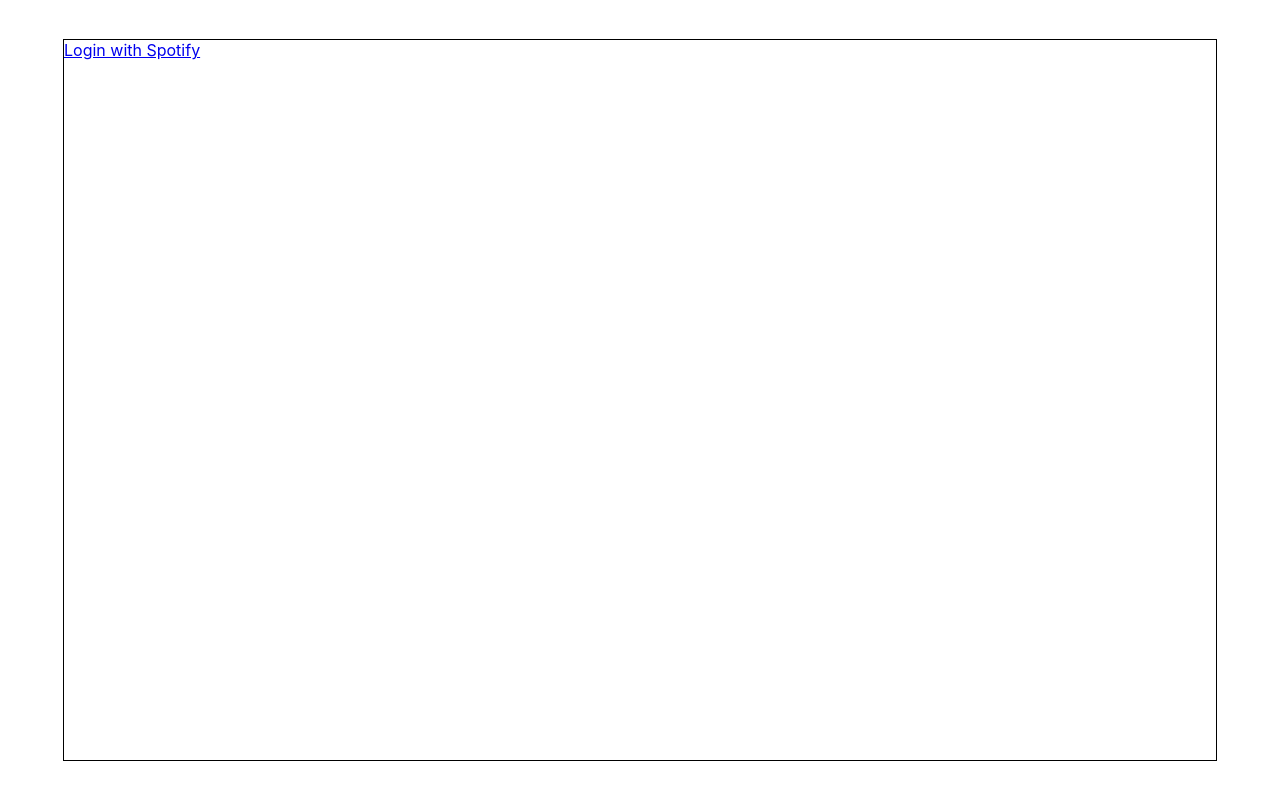
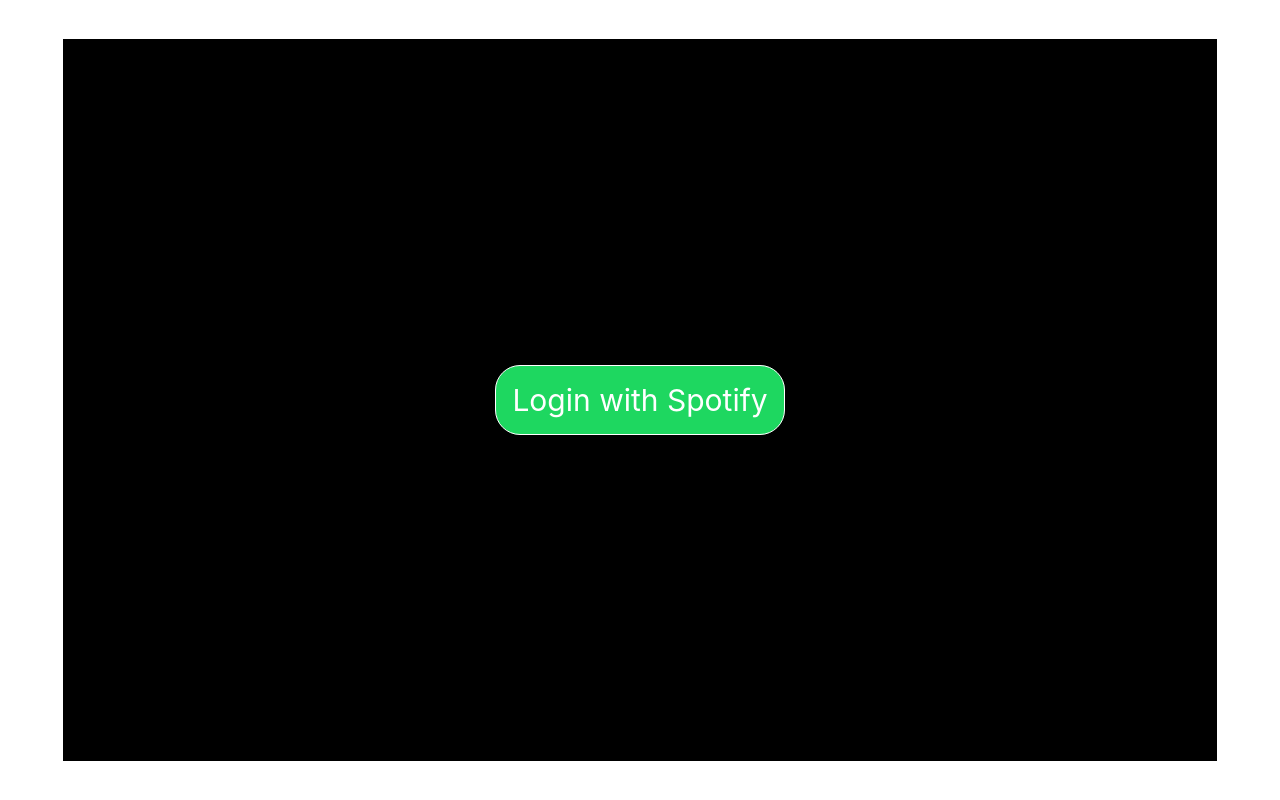
Before and after one commit to HarryPdot/spotify, a React (Create React App) app in the folder Client/: page / in a window 1280 px wide. Built offline with nearby package versions, Linux system fonts and the light colour scheme; what spotify-web-api-node would draw is missing.

Commit message:
style login

```diff
--- a/Client/src/Components/App.css
+++ b/Client/src/Components/App.css
@@ -19,3 +19,28 @@
   display: flex;
   flex-direction: row;
 }
+
+.login-container {
+    width: 100%;
+    height: 100%;
+    display: flex;
+    justify-content: center;
+    align-items: center;
+    background-color: black;
+}
+
+.login-style {
+  text-decoration: none;
+  font-size: 30px;
+  padding: 16px;
+  border-radius: 25px;
+  border: 1px solid white;
+  background-color: rgb(30, 215, 96);
+  color: white;
+  transition: 250ms ease-in-out;
+}
+
+.login-style:hover {
+  transform: translateY(-5px);
+
+}
--- a/Client/src/Components/DashBoard/DashBoard.tsx
+++ b/Client/src/Components/DashBoard/DashBoard.tsx
@@ -16,10 +16,9 @@
     const [searchResults, setSearchResults]: any = useState([])
     const [selectedSong, setSelectedSong] = useState()
     const [playSong, setPlaySong] = useState(false)
-    const [searchWindow, setSearchWindow] = useState(true)
+    const [searchWindow, setSearchWindow] = useState(false)
 
     useEffect(() => setPlaySong(true), [selectedSong])
-    console.log(playSong)
     useEffect(() => {
         if(!accessToken) return
         spotifyApi.setAccessToken(accessToken)
@@ -43,17 +42,16 @@
         })
         return () => cancel = true
     }, [search, accessToken])
+
     return (
         <div className='dashboard-container'>
-            <SideBar></SideBar>
+            <SideBar setSearchWindow={setSearchWindow}></SideBar>
             <div className='wh-100 flex-btwn'>
                 <div className='window'>
                     {searchWindow ? <SearchTab search={search} setSelectedSong={setSelectedSong} searchResults={searchResults} setSearch={setSearch}></SearchTab> : null}
                 </div>
                 <Playback accessToken={accessToken} setPlaySong={setPlaySong} playSong={playSong} searchResults={searchResults} selectedSong={selectedSong}></Playback>
             </div>
-
-
         </div>
     )
 }
--- a/Client/src/Components/Login.tsx
+++ b/Client/src/Components/Login.tsx
@@ -2,8 +2,8 @@
 
 export default function LogIn(props: { code: any }) {
     return (
-        <div>
-            <a href={AUTH_URL}>Login with Spotify</a>
+        <div className="login-container">
+            <a className="login-style" href={AUTH_URL}>Login with Spotify</a>
         </div>
     );
 }
--- a/Client/src/Components/Playback/Playback.tsx
+++ b/Client/src/Components/Playback/Playback.tsx
@@ -1,10 +1,8 @@
 import SpotifyPlayer from 'react-spotify-web-playback'
-import { useEffect } from 'react'
 import './Playback.css'
 
 export default function Playback(props: {accessToken: any, searchResults: any, selectedSong: any, setPlaySong: any, playSong: boolean}) {
     if(!props.accessToken) return null
-    console.log(props.playSong)
     return (
         <div className='spotifyPlayer-container'>
             <SpotifyPlayer
@@ -18,11 +16,12 @@
                 }
             }}
             styles={{
-                bgColor:'#000000',
+                bgColor:'#171717',
                 color: '#FFFFFF',
                 trackNameColor: '#FFFFFF',
                 sliderColor: '#FFFFFF',
-                sliderHandleColor: '#FFFFFF'
+                sliderHandleColor: '#FFFFFF',
+                sliderTrackColor: '#282828',
             }}
             />
         </div>
--- a/Client/src/Components/SideBar/SideBar.tsx
+++ b/Client/src/Components/SideBar/SideBar.tsx
@@ -1,7 +1,7 @@
 import "./SideBar.css"
 import { useState, useEffect } from 'react'
 
-export default function SideBar() {
+export default function SideBar(props: {setSearchWindow: any}) {
 
     return(
         <div className="SideBar-container">
@@ -9,7 +9,7 @@
             <nav className="top-left-home-bar">
                 <ul>
                     <li>Home</li>
-                    <li>Search</li>
+                    <li onClick={() => props.setSearchWindow(true)}>Search</li>
                     <li>Your Library</li>
                 </ul>
                 <ul>
--- a/Client/src/Components/useAuth/useAuth.tsx
+++ b/Client/src/Components/useAuth/useAuth.tsx
@@ -12,7 +12,6 @@
                 code,
             })
             .then(res => {
-                console.log(res.data)
                 setAccessToken(res.data.accessToken)
                 setRefreshToken(res.data.refreshToken)
                 setExpiresIn(res.data.expiresIn)
```
